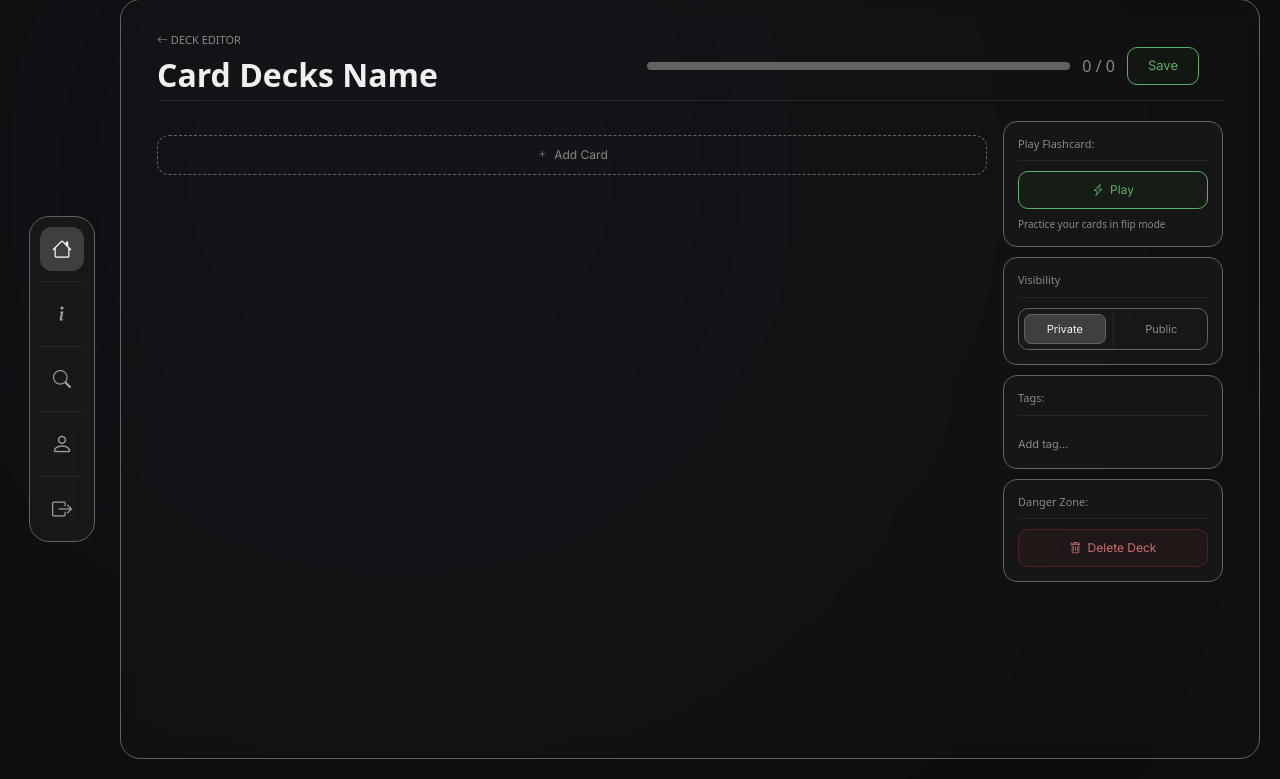
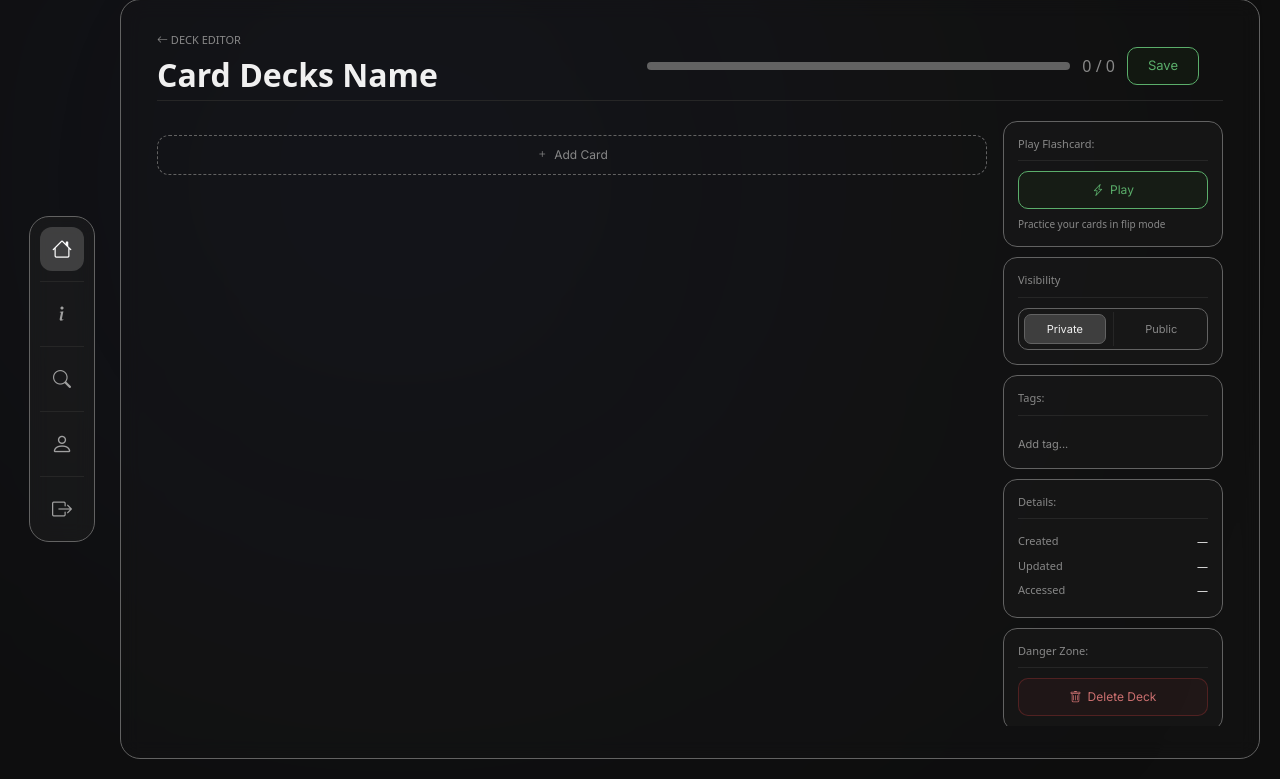
Before and after one commit to RandomMagneticField/AgileWebDevProject, a Flask app: page /dashboard/flashcard_editor in a window 1280 px wide. Shown: the part 21-800 px from the top of the page. Run offline with Flask 3, Linux system fonts and the light colour scheme; the visitor is signed in with stand-in values (Sample User, id 1).

Commit message:
feat: add details panel to flashcard editor

```diff
--- a/app/routes.py
+++ b/app/routes.py
@@ -260,7 +260,10 @@ def get_deck(deck_id):
         'cards':[{'id' : c.flashcard_id, 'front': c.front, 'back': c.back}
                  for c in sorted(deck.flashcards, key=lambda c: c.order_index)],
         'is_public': deck.is_public,
-        'tags': [t.name for t in deck.tags]
+        'tags': [t.name for t in deck.tags],
+        'created_at': deck.created_at.strftime('%d %b %Y'),
+        'updated_at': deck.updated_at.strftime('%d %b %Y') if deck.updated_at else deck.created_at.strftime('%d %b %Y'),
+        'accessed_at': deck.accessed_at.strftime('%d %b %Y'),
     })
 
 @main.route('/api/decks/<int:deck_id>', methods=['POST'])
--- a/app/static/js/flashcard_editor.js
+++ b/app/static/js/flashcard_editor.js
@@ -209,6 +209,9 @@ function saveDeck() {
     .then(data => {
         if (data.success) {
             markSaved()
+            const now = new Date()
+            const formatted = now.toLocaleDateString('en-GB', { day: '2-digit', month: 'short', year: 'numeric' })
+            document.getElementById('detail-updated').textContent = formatted
         }
     })
 }
@@ -246,8 +249,11 @@ if (deckId) {
                 const input = document.getElementById('tag-input')
                 document.getElementById('tags-wrap').insertBefore(pill, input)
             })
+            document.getElementById('detail-created').textContent = deck.created_at
+            document.getElementById('detail-updated').textContent = deck.updated_at
+            document.getElementById('detail-accessed').textContent = deck.accessed_at
             renderCards()
         })
-} else {
+}else {
     renderCards()
 }
--- a/app/templates/dashboard/flashcard_editor.html
+++ b/app/templates/dashboard/flashcard_editor.html
@@ -64,6 +64,21 @@
                 </div>
             </div>
             <div class="editor-side-card">
+                <div class="editor-side-label">Details:</div>
+                <div class="note-detail-row">
+                    <span class="note-detail-label">Created</span>
+                    <span class="note-detail-value" id="detail-created">—</span>
+                </div>
+                <div class="note-detail-row">
+                    <span class="note-detail-label">Updated</span>
+                    <span class="note-detail-value" id="detail-updated">—</span>
+                </div>
+                <div class="note-detail-row">
+                    <span class="note-detail-label">Accessed</span>
+                    <span class="note-detail-value" id="detail-accessed">—</span>
+                </div>
+            </div>
+            <div class="editor-side-card">
                 <div class="editor-side-label">Danger Zone:</div>
                 <button class="btn-danger" onclick="deleteDeck()">
                     <i class="bi bi-trash"></i> Delete Deck
```
